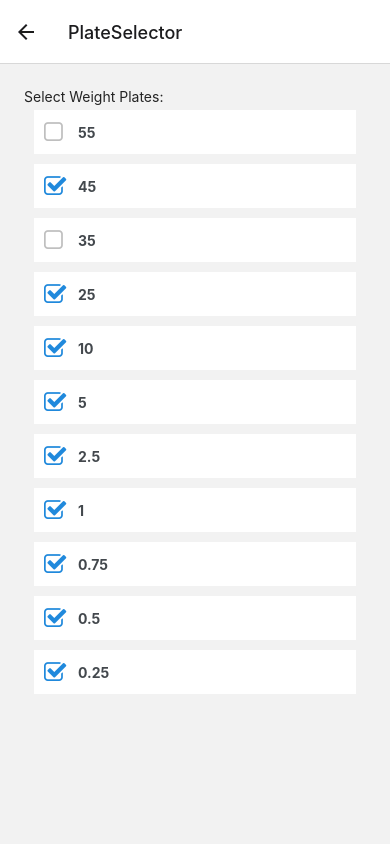
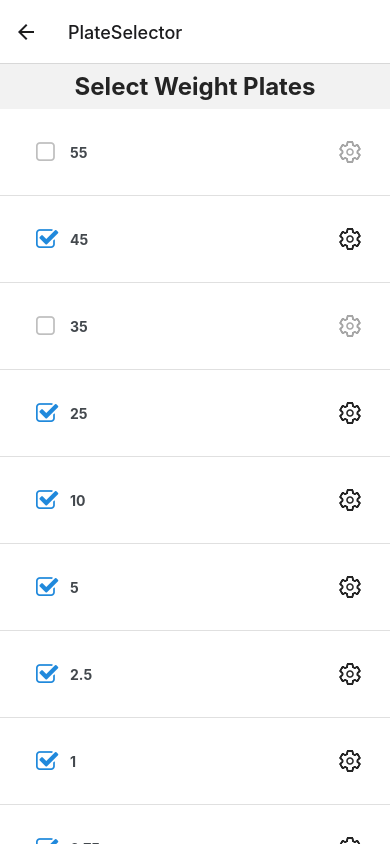
Before and after one commit to BrennanGlynn/PlateCalculator, a React Native app: screen /PlateSelector in a window 390 px wide. Built offline with nearby package versions, Linux system fonts and the light colour scheme.

Commit message:
Add the ability to set a maximum number of a specific plate

```diff
--- a/App.js
+++ b/App.js
@@ -14,8 +14,6 @@ import { WeightPlateProvider } from "./src/context/WeightPlateContext";
 // TODO - Add ability to save weight plates to local storage
 // TODO - Add ability to save current weight to local storage
 // TODO - Add ability to save different lift weights
-// TODO - Add ability to set max count for each plate
-// TODO - Show total and leftover weight if there is any
 
 const Stack = createNativeStackNavigator();
 
--- a/package.json
+++ b/package.json
@@ -11,6 +11,7 @@
   },
   "dependencies": {
     "@expo/webpack-config": "^19.0.0",
+    "@react-native-async-storage/async-storage": "1.18.2",
     "@react-navigation/native": "^6.1.8",
     "@react-navigation/native-stack": "^6.9.14",
     "@rneui/base": "^4.0.0-rc.8",
--- a/src/components/PlateCalculator.js
+++ b/src/components/PlateCalculator.js
@@ -5,6 +5,10 @@ import { StatusBar } from "expo-status-bar";
 import { Input, Text } from "@rneui/themed";
 import { useWeightPlateContext } from "../context/WeightPlateContext";
 import { formatFloat } from "../utility/utils";
+import {
+  DEFAULT_BARBELL_WEIGHT,
+  DEFAULT_MAX_COUNT,
+} from "../constants/defaults";
 
 const PlateCalculator = () => {
   const [weight, setWeight] = useState("225");
@@ -12,13 +16,13 @@ const PlateCalculator = () => {
     platesPerSide: [],
     leftoverWeight: 0,
   });
-  const { selectedWeights } = useWeightPlateContext();
+  const { selectedWeights, maxWeightCounts } = useWeightPlateContext();
 
   const plateWeights = selectedWeights;
 
   const calculateWeightPlatesPerSide = (totalWeight) => {
     // Define the weight of the barbell
-    const barbellWeight = 45;
+    const barbellWeight = DEFAULT_BARBELL_WEIGHT;
 
     // Subtract the weight of the barbell from the total weight
     totalWeight -= barbellWeight;
@@ -32,7 +36,15 @@ const PlateCalculator = () => {
     // Iterate through each plate size and calculate the number of plates needed per side
     for (const plate of plateWeights) {
       if (totalWeight >= plate) {
-        const numPlates = Math.floor(totalWeight / 2 / plate);
+        // Get the maximum number of plates allowed for the current plate size
+        const maxPlates =
+          maxWeightCounts[plate] || maxWeightCounts[plate] === 0
+            ? maxWeightCounts[plate] // If the max weight count is defined for the plate size, use it
+            : DEFAULT_MAX_COUNT; // Otherwise, use the default maximum
+        const numPlates = Math.min(
+          maxPlates,
+          Math.floor(totalWeight / 2 / plate),
+        );
         plateCountPerSide[plate] = numPlates;
         totalWeight -= numPlates * plate * 2; // Multiply by 2 for both sides
       }
@@ -61,7 +73,7 @@ const PlateCalculator = () => {
       alert(
         `Error: The plates shown only weigh ${totalDisplayedWeight} pounds. They are missing ${formatFloat(
           leftoverWeight,
-        )} pounds from your target weight. Enable smaller sized plates to display your target weight.`,
+        )} pounds from your target weight. Try adjusting your selected plates.`,
       );
     }
   };
@@ -70,10 +82,17 @@ const PlateCalculator = () => {
     // Calculate the plates per side
     const calculatedResult = calculateWeightPlatesPerSide(weight);
     setCalculatedPlates(calculatedResult);
-  }, [weight, selectedWeights]);
+  }, [weight, selectedWeights, maxWeightCounts]);
+
+  const showingVal =
+    weight <= DEFAULT_BARBELL_WEIGHT
+      ? 0
+      : formatFloat(weight - calculatedPlates.leftoverWeight);
 
   return (
     <View style={styles.container}>
+      <ScrollView style={styles.scrollView}>
+        <View style={styles.headingContainer}>
           <Text h3 style={styles.heading}>
             Barbell Plate Calculator
           </Text>
@@ -93,10 +112,10 @@ const PlateCalculator = () => {
             Plates per side:
           </Text>
           <Text style={styles.displayedWeightLabel} h5>
-        Showing {formatFloat(weight - calculatedPlates.leftoverWeight)} pounds
+            Showing {showingVal} pounds
           </Text>
+        </View>
 
-      <ScrollView>
         <PlateVisualization
           plates={calculatedPlates.platesPerSide}
           leftoverWeight={calculatedPlates.leftoverWeight}
@@ -119,6 +138,9 @@ const styles = StyleSheet.create({
   },
   input: { flex: 1, fontSize: 14, paddingVertical: 0 },
   inputContainer: { paddingHorizontal: 0 },
+  headingContainer: {
+    padding: 24,
+  },
   heading: {
     fontSize: 32,
     fontWeight: "700",
@@ -132,10 +154,6 @@ const styles = StyleSheet.create({
   displayedWeightLabel: {
     color: "gray",
   },
-  scrollView: {
-    backgroundColor: "pink",
-    marginHorizontal: 20,
-  },
 });
 
 export default PlateCalculator;
--- a/src/components/PlateVisualization.js
+++ b/src/components/PlateVisualization.js
@@ -32,7 +32,7 @@ const PlateVisualization = ({ plates }) => {
                 strokeWidth="2"
               />
               <SVGText
-                x="25%"
+                x="20%"
                 y="50%"
                 fill={getPlateTextColor(plate.size)}
                 fontSize="16"
@@ -43,7 +43,7 @@ const PlateVisualization = ({ plates }) => {
                 {removeLeadingZero(plate.size)}
               </SVGText>
               <SVGText
-                x="75%"
+                x="80%"
                 y="50%"
                 fill={getPlateTextColor(plate.size)}
                 fontSize="16"
@@ -65,13 +65,14 @@ const PlateVisualization = ({ plates }) => {
 };
 
 const getPlateTextColor = (size) => {
-  switch (size) {
-    case 10:
-    case 0.25:
-      return "black";
-    default:
-      return "white";
-  }
+  const plateColor = WEIGHT_PLATES[size].color;
+  const luminance =
+    (0.299 * parseInt(plateColor.substring(1, 3), 16) +
+      0.587 * parseInt(plateColor.substring(3, 5), 16) +
+      0.114 * parseInt(plateColor.substring(5, 7), 16)) /
+    255;
+
+  return luminance > 0.5 ? "#000000" : "#FFFFFF";
 };
 
 const calculatePlateSize = (size) => {
@@ -85,7 +86,7 @@ const styles = StyleSheet.create({
     marginBottom: 20,
     flexWrap: "wrap",
     justifyContent: "center",
-    padding: 24,
+    padding: 12,
   },
   plateGroup: {
     alignItems: "center",
--- a/src/constants/WEIGHT_PLATES.js
+++ b/src/constants/WEIGHT_PLATES.js
@@ -1,13 +1,13 @@
 export const WEIGHT_PLATES = {
-  0.25: { size: 0.25, color: "white" },
+  0.25: { size: 0.25, color: "#ffffff" },
   0.5: { size: 0.5, color: "#00A12F" },
   0.75: { size: 0.75, color: "#007FD1" },
   1: { size: 1, color: "#9D222A" },
-  2.5: { size: 2.5, color: "black" },
-  5: { size: 5, color: "white" },
+  2.5: { size: 2.5, color: "#ffffff" },
+  5: { size: 5, color: "#ffffff" },
   10: { size: 10, color: "#FFF3DD" },
   25: { size: 25, color: "#017F26" },
   35: { size: 35, color: "#017F26" },
   45: { size: 45, color: "#00266D" },
-  55: { size: 55, color: "red" },
+  55: { size: 55, color: "#ffaaaa" },
 };
--- /dev/null
+++ b/src/constants/defaults.js
@@ -0,0 +1,2 @@
+export const DEFAULT_MAX_COUNT = 6;
+export const DEFAULT_BARBELL_WEIGHT = 45;
--- a/src/context/WeightPlateContext.js
+++ b/src/context/WeightPlateContext.js
@@ -8,6 +8,7 @@ export const useWeightPlateContext = () => useContext(WeightPlateContext);
 export const WeightPlateProvider = ({ children }) => {
   const defaultSelectedPlates = [0.25, 0.5, 0.75, 1, 2.5, 5, 10, 25, 45];
   const [selectedWeights, setSelectedWeights] = useState(defaultSelectedPlates);
+  const [maxWeightCounts, setMaxWeightCounts] = React.useState({});
 
   const toggleWeightSelection = (weight) => {
     const uniquePlates = new Set(selectedWeights);
@@ -19,7 +20,12 @@ export const WeightPlateProvider = ({ children }) => {
 
   return (
     <WeightPlateContext.Provider
-      value={{ selectedWeights, toggleWeightSelection }}
+      value={{
+        selectedWeights,
+        toggleWeightSelection,
+        maxWeightCounts,
+        setMaxWeightCounts,
+      }}
     >
       {children}
     </WeightPlateContext.Provider>
--- a/src/screens/Home.js
+++ b/src/screens/Home.js
@@ -9,7 +9,6 @@ const styles = StyleSheet.create({
     backgroundColor: "#fff",
     alignItems: "center",
     justifyContent: "flex-start",
-    padding: 24,
   },
 });
 
--- a/src/screens/PlateSelector.js
+++ b/src/screens/PlateSelector.js
@@ -1,39 +1,259 @@
-import { CheckBox, Text } from "@rneui/themed";
+import {
+  Badge,
+  Button,
+  CheckBox,
+  Dialog,
+  Input,
+  ListItem,
+  Text,
+  makeStyles,
+  useTheme,
+} from "@rneui/themed";
 import React from "react";
-import { View, StyleSheet } from "react-native";
+import { View, ScrollView } from "react-native";
 import { useWeightPlateContext } from "../context/WeightPlateContext";
 import { WEIGHT_PLATES } from "../constants/WEIGHT_PLATES";
+import { Icon } from "@rneui/base";
+import { TouchableOpacity } from "react-native";
+import { useState } from "react";
+import { useEffect } from "react";
+import PropTypes from "prop-types";
+import { DEFAULT_MAX_COUNT } from "../constants/defaults";
 
 const PlateSelector = () => {
-  const { selectedWeights, toggleWeightSelection } = useWeightPlateContext();
+  const {
+    selectedWeights,
+    toggleWeightSelection,
+    maxWeightCounts,
+    setMaxWeightCounts,
+  } = useWeightPlateContext();
 
+  const { theme } = useTheme();
+  const styles = useStyles(theme);
+  const [isDialogOpen, setIsDialogOpen] = useState(false);
+  const [selectedWeight, setSelectedWeight] = useState(null);
+
+  const handleMaxWeightCountChange = (weight, count) => {
+    const isInteger = /^\d+$/.test(count);
+
+    if (count === "") {
+      resetWeights(weight);
+      return;
+    }
+
+    if (isInteger) {
+      setMaxWeightCounts({
+        ...maxWeightCounts,
+        [weight.size]: parseInt(count),
+      });
+    }
+  };
+
+  const resetWeights = (weight) => {
+    const newMaxWeightCounts = { ...maxWeightCounts };
+    delete newMaxWeightCounts[weight.size];
+    setMaxWeightCounts(newMaxWeightCounts);
+  };
   // Descending sort based on size
   const sortedPlates = Object.keys(WEIGHT_PLATES)
     .map((plateKey) => WEIGHT_PLATES[plateKey])
     .sort((a, b) => b.size - a.size);
 
+  const setActiveDialog = (weight) => {
+    setIsDialogOpen(true);
+    setSelectedWeight(weight);
+  };
+
   return (
-    <View style={styles.container}>
-      <Text>Select Weight Plates:</Text>
+    <ScrollView style={styles.container}>
+      <Text style={styles.title}>Select Weight Plates</Text>
       {sortedPlates.map((weight) => {
+        const isDisabled = !selectedWeights.includes(weight.size);
+        const currentSetMax = maxWeightCounts[weight.size];
         return (
+          <ListItem key={weight.size} bottomDivider>
+            <View style={styles.listItem}>
               <CheckBox
                 key={weight.size}
                 title={weight.size}
                 checked={selectedWeights.includes(weight.size)}
                 onPress={() => toggleWeightSelection(weight)}
               />
+              <TouchableOpacity
+                onPress={() => setActiveDialog(weight)}
+                disabled={isDisabled}
+                style={{ position: "relative" }}
+              >
+                <View style={{ padding: 12 }}>
+                  <Icon
+                    name="settings-outline"
+                    type="ionicon"
+                    iconStyle={isDisabled ? { opacity: 0.4 } : {}}
+                  />
+                  {currentSetMax && (
+                    <Badge
+                      value={currentSetMax}
+                      status="error"
+                      containerStyle={{
+                        position: "absolute",
+                        top: 0,
+                        right: 0,
+                      }}
+                    />
+                  )}
+                </View>
+              </TouchableOpacity>
+            </View>
+          </ListItem>
         );
       })}
-    </View>
+      <MaxPlateDialog
+        isDialogOpen={isDialogOpen}
+        setIsDialogOpen={setIsDialogOpen}
+        handleMaxWeightCountChange={handleMaxWeightCountChange}
+        selectedWeight={selectedWeight}
+        resetWeights={resetWeights}
+      />
+    </ScrollView>
   );
 };
 
-const styles = StyleSheet.create({
+const useStyles = makeStyles((theme) => ({
   container: {
     flex: 1,
-    padding: 24,
   },
-});
+  listItem: {
+    flex: 1,
+    justifyContent: "space-between",
+    alignItems: "center",
+    flexDirection: "row",
+  },
+  title: {
+    marginTop: 8,
+    marginBottom: 8,
+    fontSize: 24,
+    fontWeight: "bold",
+    alignSelf: "center",
+  },
+  checkboxContainer: {
+    width: 48,
+    backgroundColor: theme.colors.success,
+    borderWidth: 1,
+  },
+
+  buttonContainer: {
+    flex: 1,
+    borderWidth: 1,
+    flexDirection: "row",
+    justifyContent: "space-between",
+    alignItems: "center",
+  },
+  iconButton: {
+    width: 48,
+    height: 48,
+    display: "flex",
+    alignItems: "center",
+    justifyContent: "center",
+    borderWidth: 1,
+    borderRadius: 48 / 2,
+  },
+}));
 
 export default PlateSelector;
+
+const MaxPlateDialog = ({
+  isDialogOpen,
+  setIsDialogOpen,
+  handleMaxWeightCountChange,
+  selectedWeight,
+  resetWeights,
+}) => {
+  const styles = useDialogStyles();
+  const { maxWeightCounts } = useWeightPlateContext();
+
+  const dialogInputRef = React.createRef();
+
+  useEffect(() => {
+    if (dialogInputRef.current) {
+      dialogInputRef.current.focus();
+    }
+  }, [isDialogOpen]);
+
+  const currentMaxCount = maxWeightCounts[selectedWeight?.size] || null;
+
+  return (
+    <Dialog isVisible={isDialogOpen} onPressOut={() => setIsDialogOpen(false)}>
+      <View style={{ position: "absolute", top: 8, right: 8 }}>
+        <TouchableOpacity onPress={() => setIsDialogOpen(false)}>
+          <Icon
+            name="close-outline"
+            type="ionicon"
+            style={{ fontSize: 48 }}
+            iconProps={{ style: { fontSize: 32 } }}
+          />
+        </TouchableOpacity>
+      </View>
+      <View style={styles.dialogTitleContainer}>
+        <Text style={styles.dialogTitle}>
+          Set Max Amount of{" "}
+          <Text style={{ fontWeight: "bold", fontStyle: "italic" }}>
+            {selectedWeight?.size}
+          </Text>
+          &apos;s
+        </Text>
+        <Text>
+          If this is left empty, the calculator will use the default max of{" "}
+          {DEFAULT_MAX_COUNT}
+        </Text>
+      </View>
+      <View style={styles.inputContainer}>
+        <Input
+          placeholder="Enter a number"
+          ref={dialogInputRef}
+          value={currentMaxCount ? currentMaxCount.toString() : ""}
+          keyboardType="numeric"
+          onChangeText={(text) =>
+            handleMaxWeightCountChange(selectedWeight, text)
+          }
+        />
+      </View>
+      <View style={styles.dialogActionButtons}>
+        <Button
+          title="Clear"
+          buttonStyle={{
+            backgroundColor: "rgba(214, 61, 57, 1)",
+            width: 100,
+          }}
+          onPress={() => resetWeights(selectedWeight)}
+        />
+      </View>
+    </Dialog>
+  );
+};
+
+MaxPlateDialog.propTypes = {
+  isDialogOpen: PropTypes.bool.isRequired,
+  setIsDialogOpen: PropTypes.func.isRequired,
+  handleMaxWeightCountChange: PropTypes.func.isRequired,
+  selectedWeight: PropTypes.shape({
+    size: PropTypes.number.isRequired,
+  }),
+  resetWeights: PropTypes.func.isRequired,
+};
+
+const useDialogStyles = makeStyles(() => ({
+  dialogTitleContainer: {
+    marginTop: 4,
+  },
+  dialogTitle: {
+    fontSize: 16,
+    fontWeight: "bold",
+  },
+  inputContainer: {
+    marginTop: 16,
+    marginBottom: 8,
+  },
+  dialogActionButtons: {
+    alignItems: "center",
+  },
+}));
```
Also changed, not shown: 1 other file (tests, documents, lock files or other folders). Lines whose indentation alone changed are shown as unchanged.
